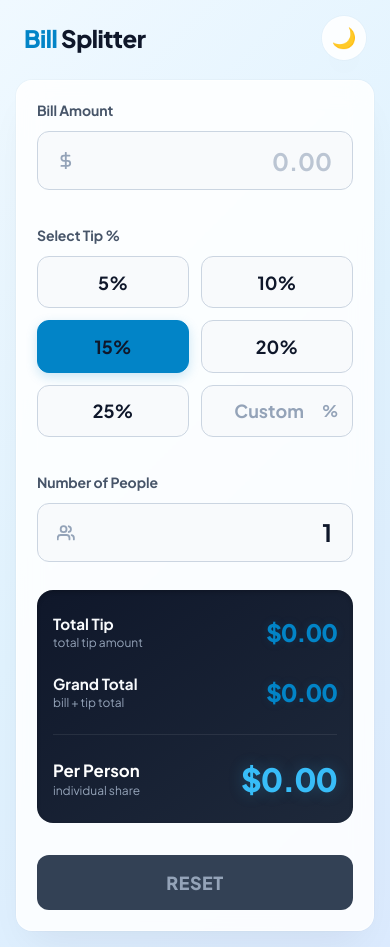
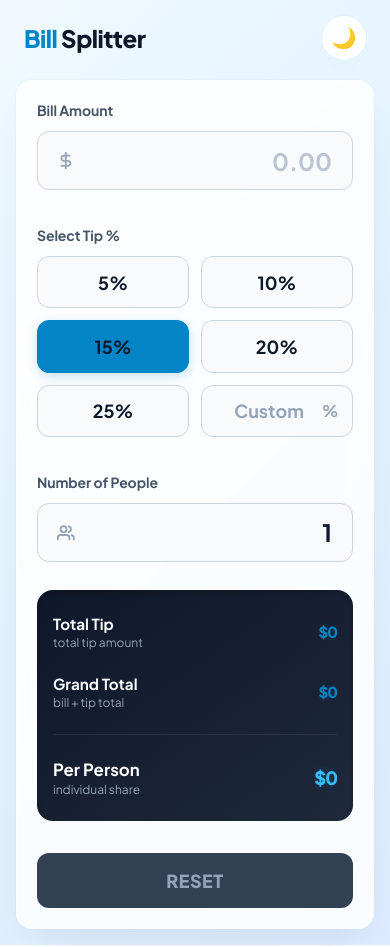
Before and after one commit to faaqi/bill-manager, a React (Vite) app: page / in a window 390 px wide. Built offline with nearby package versions, Linux system fonts and the light colour scheme.

Commit message:
Refine OutputPanel: format 00 decimals away and enforce single-line responsive fluid ellipsis typography for output values to guarantee zero layout shifts

```diff
--- a/src/App.css
+++ b/src/App.css
@@ -312,15 +312,18 @@
 }
 
 .output-value {
-  font-size: clamp(1.25rem, 2.2vw, 2.25rem);
+  font-size: clamp(1.1rem, 2vw, 2rem);
   font-weight: 800;
   color: var(--accent-glow);
   letter-spacing: -1px;
   text-shadow: 0 0 10px rgba(var(--accent-glow-rgb), 0.15);
   transition: color var(--transition-normal);
   text-align: right;
-  word-break: break-all;
+  white-space: nowrap;
+  overflow: hidden;
+  text-overflow: ellipsis;
   min-width: 0;
+  max-width: 100%;
 }
 
 .output-divider {
@@ -335,7 +338,7 @@
 }
 
 .output-row.highlight .output-value.large {
-  font-size: clamp(1.5rem, 3vw, 3rem);
+  font-size: clamp(1.35rem, 2.8vw, 2.75rem);
   color: var(--panel-glow);
   text-shadow: 0 0 15px rgba(56, 189, 248, 0.25);
 }
@@ -399,11 +402,11 @@
   }
 
   .output-value {
-    font-size: 1.75rem;
+    font-size: clamp(1rem, 2.2vw, 1.5rem);
   }
 
   .output-row.highlight .output-value.large {
-    font-size: 2.25rem;
+    font-size: clamp(1.2rem, 3.2vw, 2rem);
   }
 }
 
@@ -432,10 +435,10 @@
   }
 
   .output-value {
-    font-size: 1.5rem;
+    font-size: clamp(0.95rem, 3.5vw, 1.35rem);
   }
 
   .output-row.highlight .output-value.large {
-    font-size: 2rem;
+    font-size: clamp(1.15rem, 4.5vw, 1.75rem);
   }
 }
--- a/src/components/OutputPanel.tsx
+++ b/src/components/OutputPanel.tsx
@@ -5,7 +5,13 @@ interface OutputPanelProps {
 }
 
 export default function OutputPanel({ result }: OutputPanelProps) {
-  const fmt = (val: number | undefined) => (val ?? 0).toFixed(2);
+  const fmt = (val: number | undefined) => {
+    const formatted = (val ?? 0).toFixed(2);
+    if (formatted.endsWith('.00')) {
+      return formatted.slice(0, -3);
+    }
+    return formatted;
+  };
 
   return (
     <div className="output-container">
```
